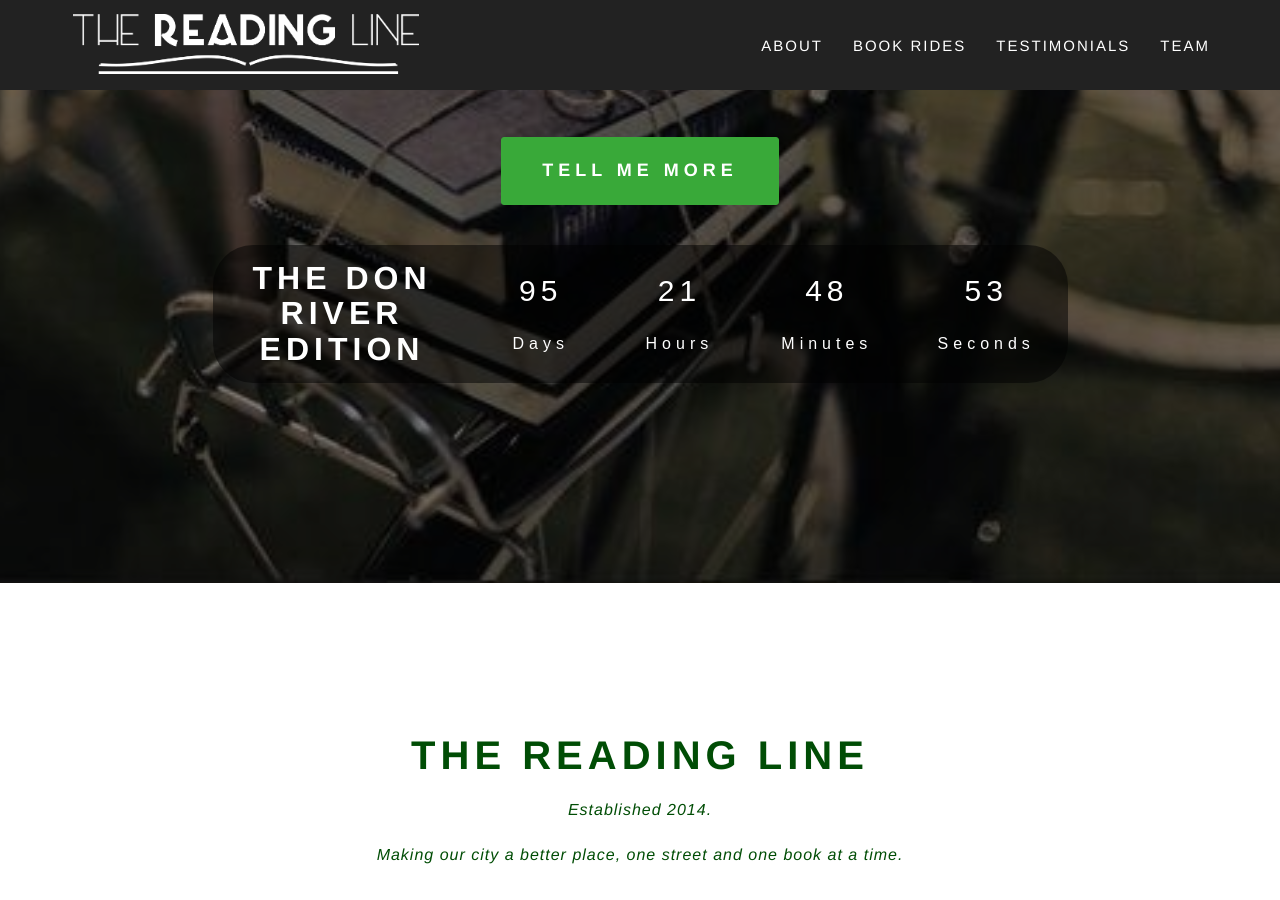
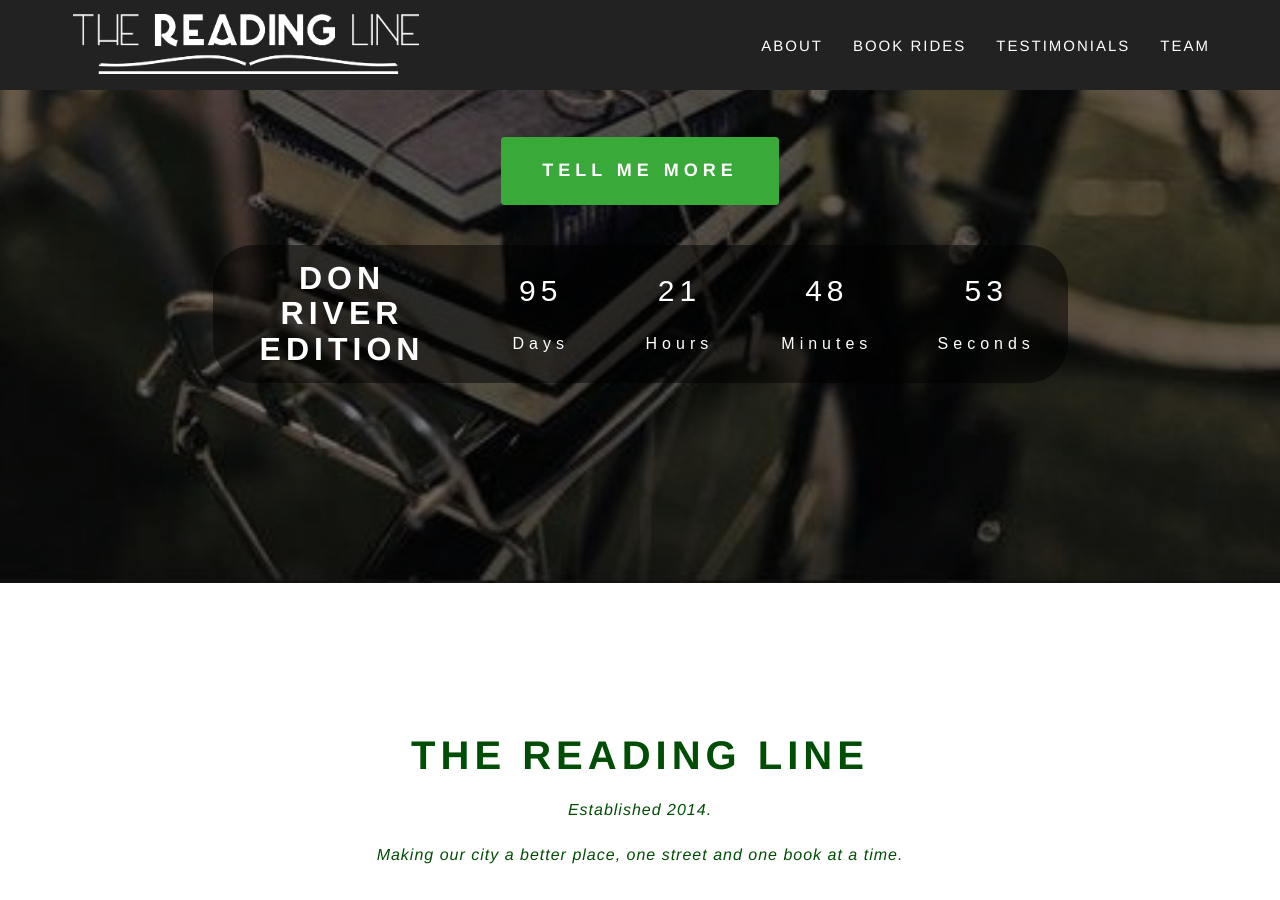
Before and after one commit to thereadingline/thereadingline.github.io, a Jekyll site: the page built from index.html, in a window 1280 px wide and 900 px high, scrolled down 353 px. Built offline with Jekyll 4.4.1, drawn with Linux system fonts in a browser that asks for light colours; some web fonts are replaced.

Commit message:
Spelling

```diff
--- a/_includes/landing/countdown.html
+++ b/_includes/landing/countdown.html
@@ -1,5 +1,5 @@
 <div id="countdown">
-    <h2><a href="http://thereadingline.ca/don-river-edition">The Don River Edition</a></h2>
+    <h2><a href="http://thereadingline.ca/don-river-edition">Don River Edition</a></h2>
     <div>
         <span class="days"></span>
         <div class="smalltext">Days</div>
```
